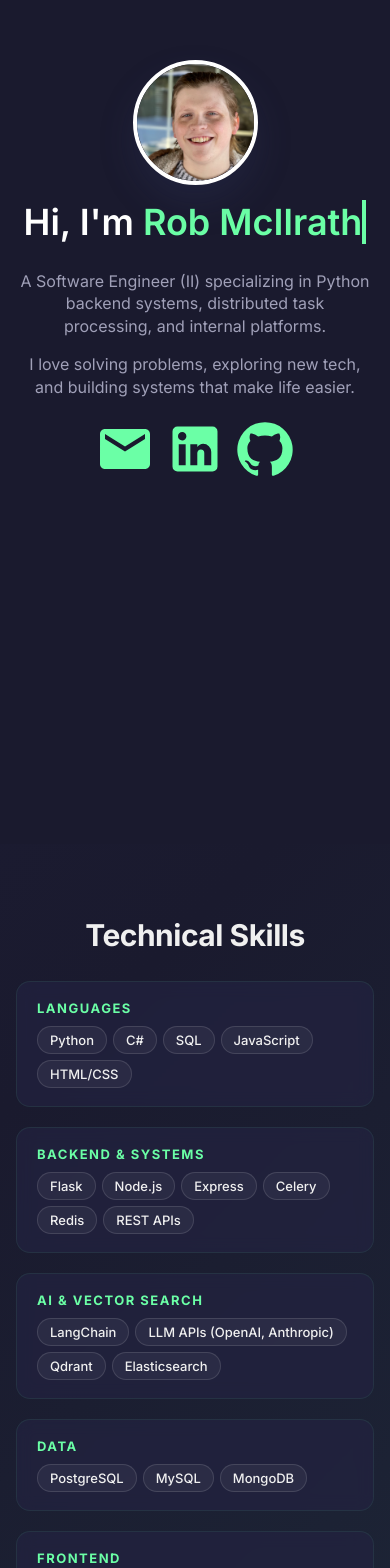
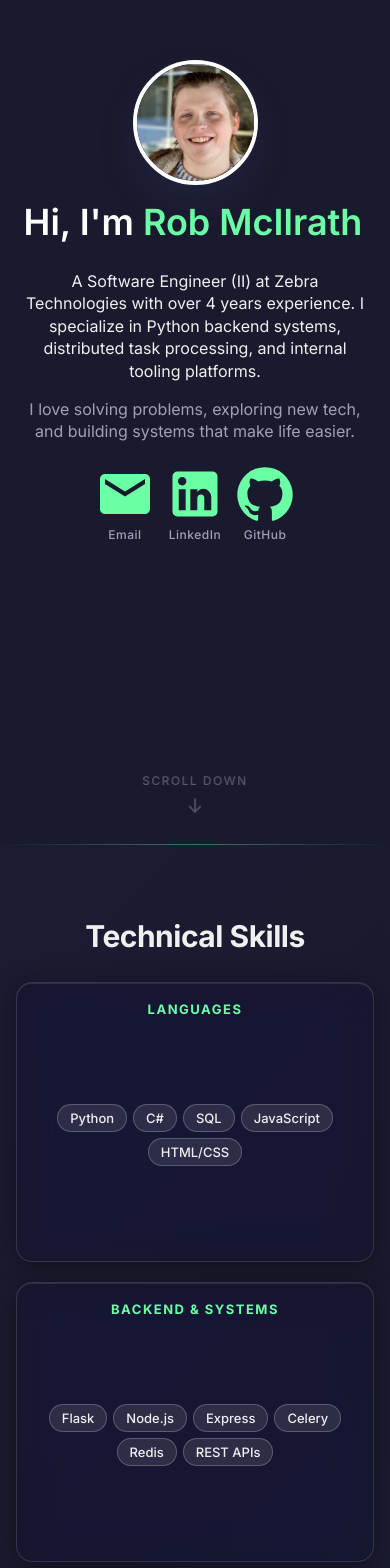
Before and after one commit to romcilrath/personal-site, a React (Create React App) app: page /experience in a window 390 px wide. Shown: the top 1568 px of the page. Built offline with nearby package versions, Linux system fonts and the light colour scheme.

Commit message:
Refactor layout and styling for improved section separation and responsiveness; enhance project card interactions and add scroll indicator

```diff
--- a/src/App.scss
+++ b/src/App.scss
@@ -2,6 +2,11 @@
   text-align: center;
   background-color: var(--secondary-background);
   font-family: 'Inter', -apple-system, BlinkMacSystemFont, 'Segoe UI', sans-serif;
+}
+
+.projects-footer-wrap {
+  display: flex;
+  flex-direction: column;
 }
 
 body {
--- a/src/pages/Home.jsx
+++ b/src/pages/Home.jsx
@@ -23,13 +23,16 @@ export class Home extends Component {
       typingComplete: false,
       imgLoaded: false,
       headshotRevealed: false,
+      scrolled: false,
     };
     this._timers = [];
     this._pendingContinue = null; // function to call when image loads to continue typing
     this._pendingReveal = null; // function to call when image loads to reveal headshot
+    this._handleScroll = this._handleScroll.bind(this);
   }
 
   componentDidMount() {
+    window.addEventListener('scroll', this._handleScroll, { passive: true });
     // Clear any existing timers (handles HMR/StrictMode remounts) and reset text
     this._timers.forEach(t => clearTimeout(t));
     this._timers = [];
@@ -113,13 +116,19 @@ export class Home extends Component {
     });
   }
 
+  _handleScroll() {
+    const scrolled = window.scrollY > 10;
+    this.setState({ scrolled });
+  }
+
   componentWillUnmount() {
     this._timers.forEach(t => clearTimeout(t));
     this._timers = [];
+    window.removeEventListener('scroll', this._handleScroll);
   }
 
   render() {
-    const { typedText, typingComplete } = this.state;
+    const { typedText, typingComplete, scrolled } = this.state;
     const aboutClass = `about${typingComplete ? ' typing-complete' : ''}`;
 
     // Split text at the last name for pronunciation guide placement
@@ -151,31 +160,47 @@ export class Home extends Component {
             })}
             loading="lazy"
           />
-          <h2 aria-label="Hi, I'm Rob McIlrath">
+          <h1 aria-label="Hi, I'm Rob McIlrath">
             <span className="typewriter typewriter-before" aria-hidden="true">{beforeName}</span>
             <span className="name-highlight">{firstNamePart}</span>
             <div className="last-name-with-pronunciation">
               <span className="typewriter typewriter-last name-highlight" aria-hidden="true">{lastNamePart}</span>
             </div>
-          </h2>
+          </h1>
           <div className="prompt">
-            <p>
-              A Software Engineer (II) specializing in Python backend systems, distributed task processing, and internal platforms.
+            <p className="prompt__specialization">
+              A Software Engineer (II) at Zebra Technologies with over 4 years experience. I specialize in Python backend systems, distributed task processing, and internal tooling platforms.
             </p>
             <p>
               I love solving problems, exploring new tech, and building systems that make life easier.
             </p>
               <a href="mailto:romcilrath@gmail.com" aria-label="Email" title="Email" className="icon-link">
                 <EmailIcon />
+                <span className="icon-label">Email</span>
               </a>
               <a href="https://www.linkedin.com/in/robert-mcilrath/" target="_blank" rel="noopener noreferrer" aria-label="LinkedIn" title="LinkedIn" className="icon-link">
                 <LinkedInIcon />
+                <span className="icon-label">LinkedIn</span>
               </a>
               <a href="https://github.com/romcilrath" target="_blank" rel="noopener noreferrer" aria-label="GitHub" title="GitHub" className="icon-link">
                 <GitHubIcon />
+                <span className="icon-label">GitHub</span>
               </a>
           </div>
+          <div
+            className={`scroll-indicator${scrolled ? ' scroll-indicator--hidden' : ''}`}
+            role="button"
+            tabIndex={0}
+            aria-label="Scroll to skills section"
+            onClick={() => document.getElementById('skills').scrollIntoView({ behavior: 'smooth' })}
+            onKeyDown={(e) => { if (e.key === 'Enter' || e.key === ' ') document.getElementById('skills').scrollIntoView({ behavior: 'smooth' }); }}
+          >
+            <span className="scroll-indicator__text">Scroll Down</span>
+            <span className="scroll-indicator__arrow">&#8595;</span>
+          </div>
         </div>
+
+        <hr className="section-divider" />
 
         <RevealSection className="skills" id="skills">
           <h2 className="section-title">Technical Skills</h2>
--- a/src/pages/Projects.jsx
+++ b/src/pages/Projects.jsx
@@ -23,10 +23,10 @@ const projects = [
 ];
 
 function ProjectCard({ project }) {
-  const [open, setOpen] = useState(false);
+  const [open, setOpen] = useState(true);
 
   return (
-    <div className={`project-card ${open ? 'project-card--open' : ''}`} onClick={() => setOpen((prev) => !prev)}>
+    <div className={`project-card ${open ? 'project-card--open' : ''}`} onClick={() => setOpen((prev) => !prev)} role="button" tabIndex={0} onKeyDown={(e) => { if (e.key === 'Enter' || e.key === ' ') { e.preventDefault(); setOpen((prev) => !prev); } }}>
       <div className="project-card__header">
         <h3 className="project-card__title">{project.title}</h3>
         <ExpandMoreIcon className={`project-card__icon ${open ? 'project-card__icon--rotated' : ''}`} />
@@ -36,6 +36,7 @@ function ProjectCard({ project }) {
           <span className="chip" key={t}>{t}</span>
         ))}
       </div>
+      {!open && <p className="project-card__hint">Click to expand</p>}
       <div className={`project-card__details ${open ? 'project-card__details--open' : ''}`}>
         <ul>
           {project.bullets.map((b, i) => (
--- a/src/styles/Global.scss
+++ b/src/styles/Global.scss
@@ -28,8 +28,30 @@
 
 html {
   scroll-behavior: smooth;
+  background-color: #1a1a2e;
+}
+
+body {
+  background-color: #1a1a2e;
+  margin: 0;
 }
 
 * {
   box-sizing: border-box;
 }
+
+/* Section divider — subtle gradient line between sections */
+.section-divider {
+  width: 100%;
+  height: 1px;
+  border: none;
+  background: linear-gradient(
+    90deg,
+    transparent 0%,
+    rgba(107, 255, 166, 0.25) 30%,
+    rgba(107, 255, 166, 0.4) 50%,
+    rgba(107, 255, 166, 0.25) 70%,
+    transparent 100%
+  );
+  margin: 0;
+}
--- a/src/styles/Home.scss
+++ b/src/styles/Home.scss
@@ -10,6 +10,7 @@
 .about {
   width: 100%;
   height: 100vh;
+  position: relative;
   display: flex;
   flex-direction: column;
   justify-content: flex-start;
@@ -52,7 +53,7 @@
   animation: headshotEntrance 1200ms cubic-bezier(.2,.9,.2,1) forwards;
 }
 
-.about h2 {
+.about h1 {
   font-family: 'Inter', -apple-system, BlinkMacSystemFont, 'Segoe UI', sans-serif;
   font-size: 72px;
   font-weight: 700;
@@ -126,7 +127,7 @@
 }
 
 /* about heading and prompt entrance */
-.about h2 {
+.about h1 {
   /* heading is handled by the typewriter animation on the inner span */
   opacity: 1;
   transform: none;
@@ -167,6 +168,12 @@
   border-right: 0.12em solid currentColor; /* caret */
   animation: blink-caret 900ms step-end infinite;
   color: var(--name-accent);
+}
+
+/* Stop caret blinking after typing completes */
+.about.typing-complete .typewriter-last {
+  border-right-color: transparent;
+  animation: none;
 }
 .pronunciation-guide {
   font-size: 14px;
@@ -228,11 +235,37 @@
   line-height: 1.4;
 }
 
+.about .prompt .prompt__specialization {
+  color: var(--text-primary);
+}
+
 /* icons: hidden by default */
 .prompt svg {
   font-size: 60px;
   margin: 5px;
   color: #6bffa6;
+}
+
+/* Icon labels below social icons */
+.icon-label {
+  display: block;
+  font-size: 12px;
+  font-weight: 500;
+  color: var(--text-secondary);
+  margin-top: -12px;
+  letter-spacing: 0.5px;
+}
+
+.icon-link {
+  display: inline-flex;
+  flex-direction: column;
+  align-items: center;
+  text-decoration: none;
+  gap: 0;
+}
+
+.icon-link:hover .icon-label {
+  color: var(--accent);
 }
 
 /* HIDE THE CONTAINERS: hide the <a> containers initially */
@@ -287,7 +320,8 @@
   display: flex;
   flex-direction: column;
   align-items: center;
-  padding: 80px 20px;
+  min-height: 100vh;
+  padding: clamp(48px, 8vh, 120px) 20px;
   /* slow-moving gradient background — GPU-friendly, no JS */
   background: linear-gradient(
     135deg,
@@ -302,26 +336,34 @@
 }
 
 .skills__grid {
-  display: grid;
-  grid-template-columns: repeat(auto-fit, minmax(280px, 1fr));
+  display: flex;
+  flex-wrap: wrap;
+  justify-content: center;
   gap: 20px;
   width: 100%;
   max-width: 960px;
 }
 
 .skills__category {
-  background: rgba(35, 35, 64, 0.7);
-  backdrop-filter: blur(8px);
-  -webkit-backdrop-filter: blur(8px);
-  border: 1px solid rgba(107, 255, 166, 0.08);
-  border-radius: 14px;
+  flex: 0 1 280px;
+  display: flex;
+  flex-direction: column;
+  justify-content: flex-start;
+  align-items: center;
+  background: rgba(20, 20, 45, 0.55);
+  backdrop-filter: blur(20px) saturate(180%);
+  -webkit-backdrop-filter: blur(20px) saturate(180%);
+  border: 1px solid rgba(255, 255, 255, 0.13);
+  border-radius: 16px;
   padding: 22px 24px;
-  text-align: left;
-  transition: border-color 0.3s, box-shadow 0.3s;
+  text-align: center;
+  box-shadow: 0 4px 24px rgba(0, 0, 0, 0.35), inset 0 1px 0 rgba(255, 255, 255, 0.1);
+  transition: border-color 0.3s, box-shadow 0.3s, background 0.3s;
 
   &:hover {
-    border-color: rgba(107, 255, 166, 0.2);
-    box-shadow: 0 4px 24px rgba(107, 255, 166, 0.05);
+    background: rgba(20, 20, 45, 0.7);
+    border-color: rgba(107, 255, 166, 0.3);
+    box-shadow: 0 8px 32px rgba(0, 0, 0, 0.4), inset 0 1px 0 rgba(255, 255, 255, 0.14);
   }
 
   h3 {
@@ -338,6 +380,9 @@
   display: flex;
   flex-wrap: wrap;
   gap: 8px;
+  justify-content: center;
+  flex: 1;
+  align-content: center;
 }
 
 .chip {
@@ -346,14 +391,14 @@
   font-size: 14px;
   font-weight: 500;
   color: var(--text-primary);
-  background: rgba(255, 255, 255, 0.05);
-  border: 1px solid rgba(255, 255, 255, 0.12);
+  background: rgba(255, 255, 255, 0.1);
+  border: 1px solid rgba(255, 255, 255, 0.22);
   border-radius: 20px;
   white-space: nowrap;
   transition: background 0.2s, border-color 0.2s;
 
   &:hover {
-    background: rgba(107, 255, 166, 0.12);
+    background: rgba(107, 255, 166, 0.18);
     border-color: var(--accent);
   }
 }
@@ -404,12 +449,76 @@
 /* Accessibility: respect reduced motion */
 @media (prefers-reduced-motion: reduce) {
   :root { --enter-duration: 1ms; --stagger: 1ms; --float-duration: 1ms; }
-  .about h2, .about .headshot, .prompt p, .prompt svg, .skills__category { animation: none !important; opacity: 1 !important; transform: none !important; }
+  .about h1, .about .headshot, .prompt p, .prompt svg, .skills__category { animation: none !important; opacity: 1 !important; transform: none !important; }
   .skills { animation: none !important; }
 }
 
+/* Scroll-down indicator */
+.scroll-indicator {
+  position: absolute;
+  bottom: 28px;
+  left: 50%;
+  transform: translateX(-50%);
+  opacity: 0;
+  display: flex;
+  flex-direction: column;
+  align-items: center;
+  gap: 4px;
+  cursor: pointer;
+  transition: opacity 0.5s ease;
+  user-select: none;
+}
+
+.about.typing-complete .scroll-indicator {
+  animation: fadeInOnly 0.8s ease 0.8s forwards;
+}
+
+/* Continuous opacity pulse on container after fade-in */
+.about.typing-complete .scroll-indicator:not(.scroll-indicator--hidden) {
+  animation: fadeInOnly 0.8s ease 0.8s forwards,
+             indicatorOpacity 3s ease-in-out 1.6s infinite;
+}
+
+.scroll-indicator--hidden {
+  opacity: 0 !important;
+  animation: none !important;
+  pointer-events: none;
+  transition: opacity 1.2s ease;
+}
+
+.scroll-indicator__text {
+  font-size: 12px;
+  font-weight: 500;
+  letter-spacing: 1.5px;
+  text-transform: uppercase;
+  color: var(--text-secondary);
+}
+
+.scroll-indicator__arrow {
+  display: block;
+  font-size: 20px;
+  color: var(--text-secondary);
+  animation: bounceArrow 3s ease-in-out infinite;
+}
+
+.scroll-indicator:hover .scroll-indicator__text,
+.scroll-indicator:hover .scroll-indicator__arrow {
+  color: var(--accent);
+}
+
+@keyframes bounceArrow {
+  0%, 100% { transform: translateY(0); }
+  50%       { transform: translateY(6px); }
+}
+
+@keyframes indicatorOpacity {
+  0%        { opacity: 1.0;  }
+  50%       { opacity: 0.4;  }
+  100%      { opacity: 1.0;  }
+}
+
 @media only screen and (max-width: #{vars.$mobile-width}) {
-  .about h2 {
+  .about h1 {
     font-size: 36px;
   }
 
@@ -429,8 +538,8 @@
   }
 
   .skills__grid {
-    grid-template-columns: 1fr;
-    gap: 20px;
+    flex-direction: column;
+    align-items: stretch;
   }
 
   .skills__category {
```
Also changed, not shown: src/App.jsx (+6 -2 lines), src/styles/Experience.scss (+13 -8 lines), src/styles/Projects.scss (+22 -8 lines).
